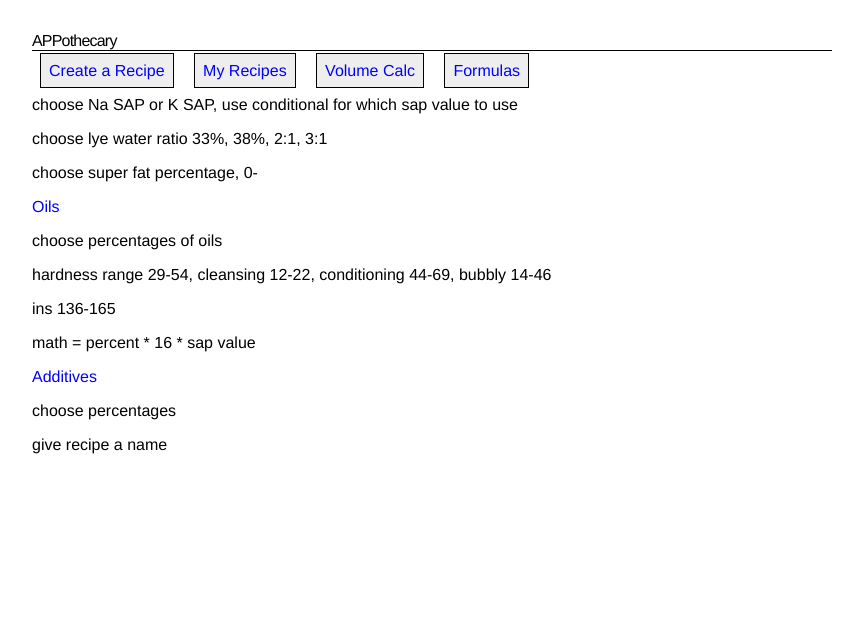
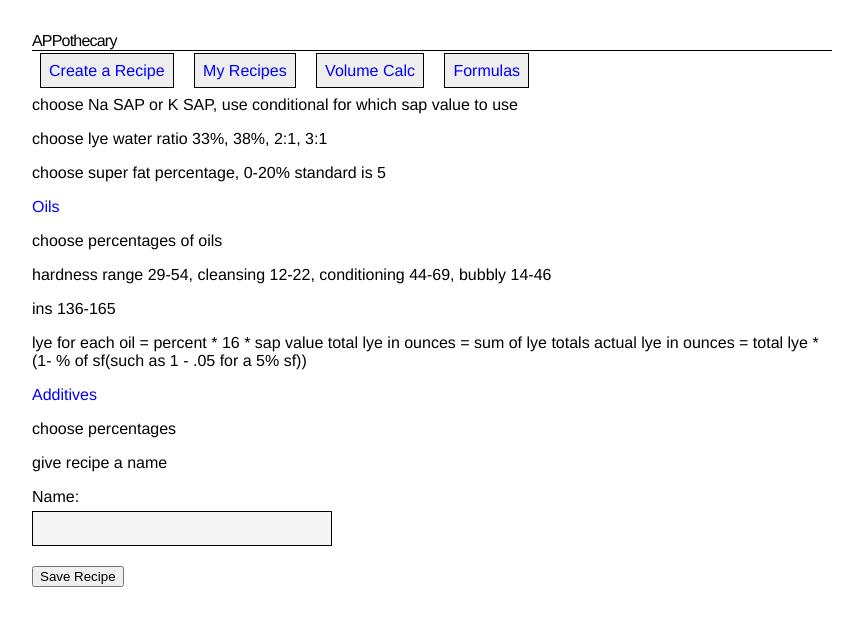
Before and after one commit to CaseyDragon/APPothecary, a Django app: page /lyecalc/ in a window 1280 px wide. Shown: the top 626 px of the page, without its empty margins (208-1058 px from the left). Run offline with Django 4.2, Linux system fonts and the light colour scheme.

Commit message:
forms.py created and connected

```diff
--- a/recipemaker/admin.py
+++ b/recipemaker/admin.py
@@ -1,6 +1,7 @@
 from django.contrib import admin
-from .models import Oils, Additives
+from .models import Oils, Additives, Recipes
 
 # Register your models here.
 admin.site.register(Oils)
 admin.site.register(Additives)
+admin.site.register(Recipes)
--- /dev/null
+++ b/recipemaker/forms.py
@@ -0,0 +1,4 @@
+from django import forms
+
+class CreateNewRecipe(forms.Form):
+    name = forms.CharField(label='Name', max_length=100)
--- a/recipemaker/templates/recipemaker/lye_calc.html
+++ b/recipemaker/templates/recipemaker/lye_calc.html
@@ -1,16 +1,25 @@
 {% extends 'recipemaker/base.html' %} {% block content %}
 <p>choose Na SAP or K SAP, use conditional for which sap value to use</p>
 <p>choose lye water ratio 33%, 38%, 2:1, 3:1</p>
-<p>choose super fat percentage, 0-</p>
+<p>choose super fat percentage, 0-20% standard is 5</p>
 
 <a href="/oils">Oils</a>
 <p>choose percentages of oils</p>
+<p></p>
 <p>hardness range 29-54, cleansing 12-22, conditioning 44-69, bubbly 14-46</p>
 <p>ins 136-165</p>
-<p>math = percent * 16 * sap value</p>
+<p>lye for each oil = percent * 16 * sap value
+    total lye in ounces = sum of lye totals
+    actual lye in ounces = total lye * (1- % of sf(such as 1 - .05 for a 5% sf))</p>
 <a href="/additives">Additives</a>
 <p> choose percentages</p>
 <p>give recipe a name</p>
+<form method="post" action="/create/">
+    {% csrf_token %}
+    {{form.as_p}}
+    <button type="submit", name="save">Save Recipe</button>
+
+</form>
 
 
 {% endblock %}
--- a/recipemaker/urls.py
+++ b/recipemaker/urls.py
@@ -9,6 +9,7 @@ urlpatterns = [
     path('additives/', views.additives_list, name='additives_list'),
     path('additives/<int:id>', views.additives_detail, name='additives_detail'),
     path('myrecipes', views.my_recipes, name='my_recipes'),
+    path('recipes/<int:id>', views.recipe_detail, name='recipe_detail'),
     path('volume/', views.volume_calc, name='volume_calc'),
     path('formulas/', views.basic_formulations, name='basic_formulations'),
 ]
--- a/recipemaker/views.py
+++ b/recipemaker/views.py
@@ -1,11 +1,13 @@
 from django.shortcuts import render
-from .models import Oils, Additives
+from .models import Oils, Additives, Recipes
+from .forms import CreateNewRecipe
 
 def home(response):
     return render(response, 'recipemaker/home.html', {})
 
 def lye_calc(response):
-    return render(response, 'recipemaker/lye_calc.html', {})
+    form = CreateNewRecipe()
+    return render(response, 'recipemaker/lye_calc.html', {'form':form})
 
 def oils_list(request):
     oils = Oils.objects.all()
@@ -26,6 +28,10 @@ def additives_detail(request, id):
 def my_recipes(response):
     return render(response, 'recipemaker/my_recipes.html', {})
 
+def recipe_detail(request, id):
+    recipe = Recipes.objects.get(id=id)
+    return render(request, 'recipemaker.recipe_detail.html', {'recipe': recipe})
+
 def volume_calc(response):
     return render(response, 'recipemaker/volume_calc.html', {})
 
```
Also changed, not shown: recipemaker/models.py (+13 -0 lines).
